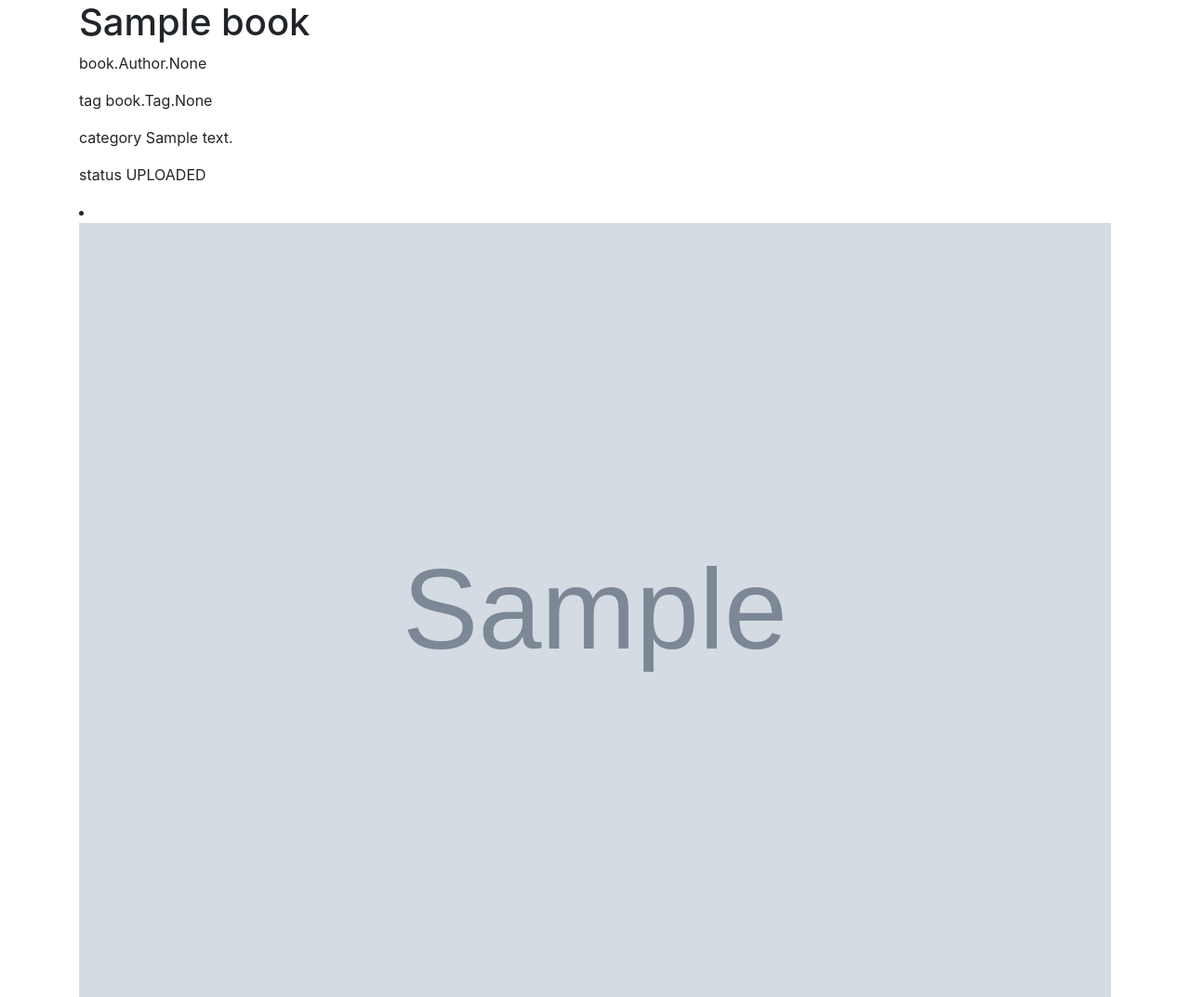
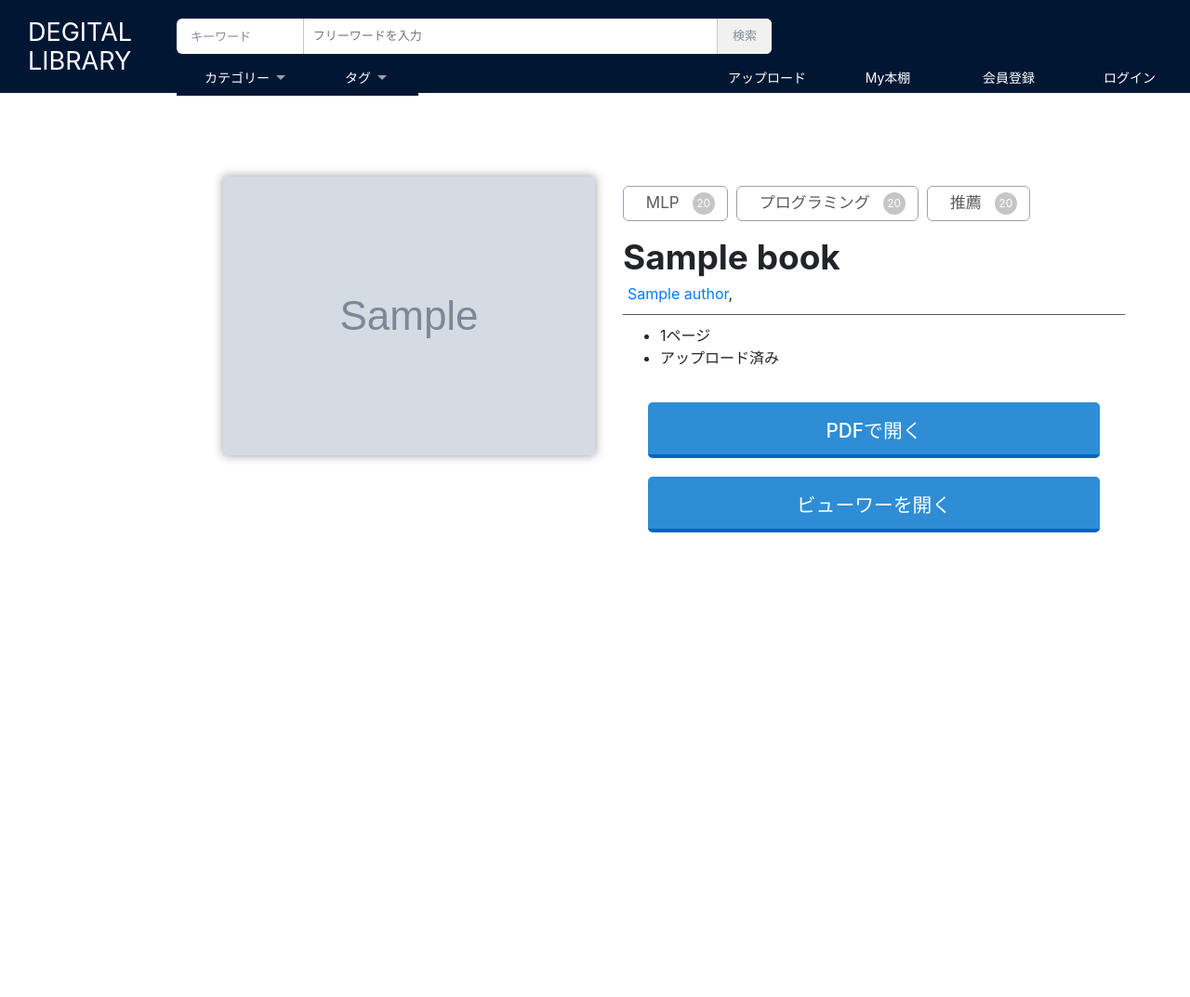
Before and after one commit to shunyooo/digital-library-django, a Django app: page /book/1/ in a window 1280 px wide. Shown: the whole page at 93% size. After the commit the page ends 573 px from the top, so only its background shows below. Run offline with Django 3.2, Linux system fonts and the light colour scheme; tables that the repository leaves empty hold one stand-in row (values such as "Sample post"); grey boxes marked "Sample" are stand-in pictures; parts of the project's set-up code (start-up, migrations or seed data) failed here and were passed over; some libraries are stand-ins or nearby versions.

Commit message:
Update view

```diff
--- a/library/book/templates/book/base_with_header.html
+++ b/library/book/templates/book/base_with_header.html
@@ -10,7 +10,7 @@
 {% block header %}
 <div class="header">
     <div class="header-icon-title">
-        DEGITAL<br>LIBRARY
+        <a href="{% url 'book:index' %}">DEGITAL<br>LIBRARY</a>
     </div>
     <form class="header-form"
           action="http://localhost:8000/book/%E8%87%AA%E5%88%86%E3%81%AE%E3%82%B5%E3%82%A4%E3%83%88URL" method="get">
--- a/library/book/templates/book/detail.html
+++ b/library/book/templates/book/detail.html
@@ -1,26 +1,62 @@
-{% extends 'book/base.html' %}
+{% extends 'book/base_with_header.html' %}
 {% load static%}
 
 {% block content %}
-<h1>{{ object.title }}</h1>
-<p>{{ object.author }}</p>
-<p>tag {{ object.tag }}</p>
-<p>category {{ object.category }}</p>
-<p>status
-    {% if object.status == 0%} UPLOADING...
-    {% else %} UPLOADED
-    {% endif %}
-</p>
 
-{% for book_image in object.images.all %}
-<li>
-    <img class="lazy" data-original="{{ book_image.image.url }}" width="100%">
-</li>
-{% endfor %}
+<div class="book-detail">
+            <div class="book-image-wrap">
+                <img class="lazy" data-original="{{ object.images.first.image.url }}">
+            </div>
+
+            <div class="detail-right">
+                <ul class="tags">
+                    <li><a href="#">MLP<span>20</span></a></li>
+                    <li><a href="#">プログラミング<span>20</span></a></li>
+                    <li><a href="#">推薦<span>20</span></a></li>
+                </ul>
+                <div class="title">
+                    {{ object.title }}
+                </div>
+                <div class="authors-wrap">
+                    {% for author in object.author.all %}
+                    <a href="#">{{author.name}}</a>,
+                    {% endfor %}
+                </div>
+
+                <div class="else-info">
+                    <ul>
+                        <li>{{ object.page_count }}ページ</li>
+                        <li>{% if object.status == 0%} アップロード中...
+                    {% else %} アップロード済み
+                    {% endif %}</li>
+                    </ul>
+                </div>
+
+                <div class="flex-margin"></div>
+
+                <div class="buttton-area">
+                    {% if object.file %}
+                        <a href="{{ object.file.url }}" class="square_btn">PDFで開く</a>
+                    {% else %}
+                        <a href="#" class="square_btn not_found">PDFが見つかりません</a>
+                    {% endif %}
+                    <a href="#" class="square_btn">ビューワーを開く</a>
+                </div>
+
+            </div>
+</div>
+
+<!--{% for book_image in object.images.all %}-->
+<!--<li>-->
+    <!--<img class="lazy" data-original="{{ book_image.image.url }}" width="100%">-->
+<!--</li>-->
+<!--{% endfor %}-->
 
 {% endblock %}
 
+
 {% block extrajs %}
+{{ block.super }}
 <script src="{% static 'lib/js/jquery.lazyload.js' %}"></script>
 <script src="{% static 'lib/js/jquery.scrollstop.js' %}"></script>
 
@@ -32,3 +68,13 @@
 </script>
 
 {% endblock %}
+
+{% block extracss %}
+{{ block.super }}
+<link rel="stylesheet" type="text/css" href="{% static 'book/css/bookdetail.css' %}"/>
+<style>
+    li img {
+        height: 100%;
+    }
+</style>
+{% endblock %}
--- a/library/book/urls.py
+++ b/library/book/urls.py
@@ -4,7 +4,7 @@ from . import views
 
 app_name='book'
 urlpatterns = [
-    path('', views.BookListView.as_view(), name='index'),
+    path('', views.HomeView.as_view(), name='index'),
     path('<int:pk>/', views.BookDetailView.as_view(), name='detail'),
     path('upload', views.FileFieldView.as_view(), name='upload'),
 ]
--- a/library/book/views.py
+++ b/library/book/views.py
@@ -1,10 +1,12 @@
+from django.db.models import Count
 from django.http import HttpResponse, HttpResponseServerError
 from django.shortcuts import get_object_or_404, render
 from django.utils.decorators import method_decorator
+from django.views import View
 from django.views.decorators.csrf import csrf_exempt
 
 from book.forms import FileFieldForm
-from book.models import Book
+from book.models import Book, Tag
 from book.tasks import handle_uploaded_file
 from django.views.generic.edit import FormView
 
@@ -12,18 +14,33 @@ from django.views.generic import ListView, DetailView
 
 import logging
 
+class HomeView(View):
+    def get(self, request, *args, **kwargs):
+        # 新着, 適当なタグを探して紐づく本, 10件を10回ぐらいループ
+        book_section_list = [
+            {"title": "新着アップロード", "list": Book.objects.order_by('-created_at').all()[:10]}
+        ]
+
+        # TODO: ここで集計せずbook_countでちゃんと入れておくように
+        for tag in Tag.objects.annotate(_book_count=Count('books')).filter(_book_count__gt=0).all()[:10]:
+            book_section_list.append({
+                "title": tag.content,
+                "list": tag.books.all()[:10],
+            })
+
+        context = {'book_section_list': book_section_list}
+        return render(request, "book/index.html", context=context)
+
 
 class BookListView(ListView):
     model = Book
-    template_name = "book/index.html"
+
+    template_name = "book/list.html"
+
 
 class BookDetailView(DetailView):
     model = Book
     template_name = "book/detail.html"
-
-def book_detail(request, book_id):
-    book = get_object_or_404(Book, pk=book_id)
-    return render(request, 'book/detail.html', {'book': book})
 
 
 class FileFieldView(FormView):
--- /dev/null
+++ b/library/static/book/css/bookdetail.css
@@ -0,0 +1,150 @@
+.book-detail {
+    margin: auto;
+    margin-top: 90px;
+    max-width: 800px;
+    display: flex;
+/*    flex-wrap: wrap;*/
+}
+
+.book-image-wrap img {
+    width: 400px;
+    height: auto;
+    box-shadow: 0px 0px 10px rgba(0, 0, 0, 0.4);
+}
+
+.detail-right {
+    padding: 10px 30px;
+    min-width: 600px;
+}
+
+.book-image-wrap {
+}
+
+ul.tags {
+    margin: 0;
+    padding: 0;
+    list-style: none;
+}
+
+ul.tags li {
+    display: inline-block;
+    margin: 0 .3em .3em 0;
+    padding: 0;
+}
+
+ul.tags li a {
+    position: relative;
+    display: inline-block;
+    max-width: 200px;
+    height: 38px;
+    line-height: 35px;
+    padding: 0 3em 0 1.4em;
+    background-color: #fff;
+    border: 1px solid #9DA2A9;
+    border-radius: 6px;
+    white-space: nowrap;
+    text-overflow: ellipsis;
+    overflow: hidden;
+    color: #333;
+    font-size: 17px;
+    text-decoration: none;
+    -webkit-transition: .2s;
+    transition: .2s;
+    color: #5B5B5B;
+}
+
+ul.tags li span {
+    position: absolute;
+    top: 5.5px;
+    right: 13px;
+    z-index: 2;
+    width: 24px;
+    height: 24px;
+    line-height: 23px;
+    background-color: #C6C6C6;
+    border-radius: 100%;
+    color: #fff;
+    font-size: 12px;
+    text-align: center;
+    -webkit-transition: .2s;
+    transition: .2s;
+}
+
+ul.tags li a:hover {
+    background-color: #3498db;
+    border: 1px solid #3498db;
+    color: #fff;
+}
+
+ul.tags li a:hover span {
+    background-color: #fff;
+    color: #3498db;
+}
+
+.detail-right {
+    display: flex;
+    flex-direction: column;
+}
+
+.flex-margin {
+    flex: 1;
+}
+
+.detail-right .title {
+    font-size: 37px;
+    font-weight: bold;
+}
+
+.authors-wrap {
+    padding-left: 5px
+}
+
+.else-info {
+    width: 100%;
+    border-top: solid 1px #5B5B5B;
+    margin-top: 10px;
+    padding-top: 10px;
+}
+
+.button-area{
+    margin: 20px auto;
+}
+
+.square_btn{
+    display: block;
+    width: 90%;
+    height: 60px;
+    margin: 20px auto;
+    padding: 0.9rem;
+    text-align: center;
+    vertical-align: middle;
+    text-decoration: none;
+    background: #2E8DD5;
+    color: #FFF;
+    border-bottom: solid 4px #0066C0;
+    border-radius: 5px;
+    font-weight: 500;
+    font-size: 1.3rem;
+}
+
+.square_btn:active {/*ボタンを押したとき*/
+    -ms-transform: translateY(4px);
+    -webkit-transform: translateY(4px);
+    transform: translateY(4px);/*下に動く*/
+    border-bottom: none;/*線を消す*/
+}
+
+.square_btn:hover {
+    color: #FFF;
+    text-decoration: none;
+}
+
+.square_btn.not_found {
+    color: #FFF;
+    background-color: #C6C6C6;
+    border-bottom-color: #A6A6A6;
+}
+
+.square_btn.not_found:active {/*ボタンを押したとき*/
+    pointer-events: none;
+}
--- a/library/static/book/css/header.css
+++ b/library/static/book/css/header.css
@@ -14,6 +14,15 @@
     color: white;
     font-size: 27px;
     line-height: 31px;
+}
+
+.header .header-icon-title a {
+    color: #FFF;
+}
+
+.header .header-icon-title a {
+    color: #FFF;
+    text-decoration: none;
 }
 
 
```
Also changed, not shown: library/book/templates/book/index.html (+31 -12 lines), library/static/book/css/booklist.css (+4 -3 lines), library/static/book/images/loading.png (added), library/static/book/images/not_available.png (added).
